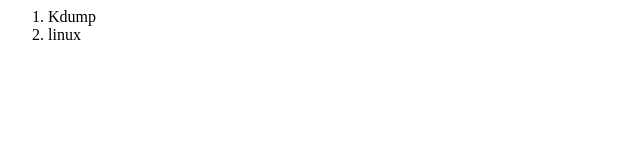
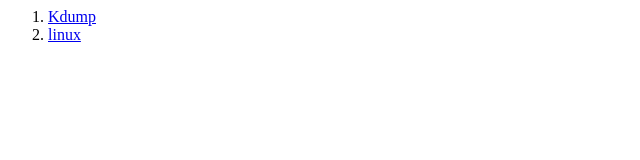
Before and after one commit to MahmoudYounes/MahmoudYounes.github.io, a plain HTML site: page index.html in a window 1280 px wide. Shown: the full height of the page, 0-640 px from the left. Drawn offline with Linux system fonts and the light colour scheme.

Commit message:
Fixes links

```diff
--- a/index.html
+++ b/index.html
@@ -3,8 +3,8 @@
   </head>
   <body>
     <ol>
-      <li href='/docs/kdump'>Kdump</li>
-      <li href='/docs/linuxkdocs.md'>linux</li>
+      <li><a href='/docs/kdump'/>Kdump</li>
+      <li><a href='/docs/linuxkdocs.md'/>linux</li>
     </ol>
   </body>
 
```
